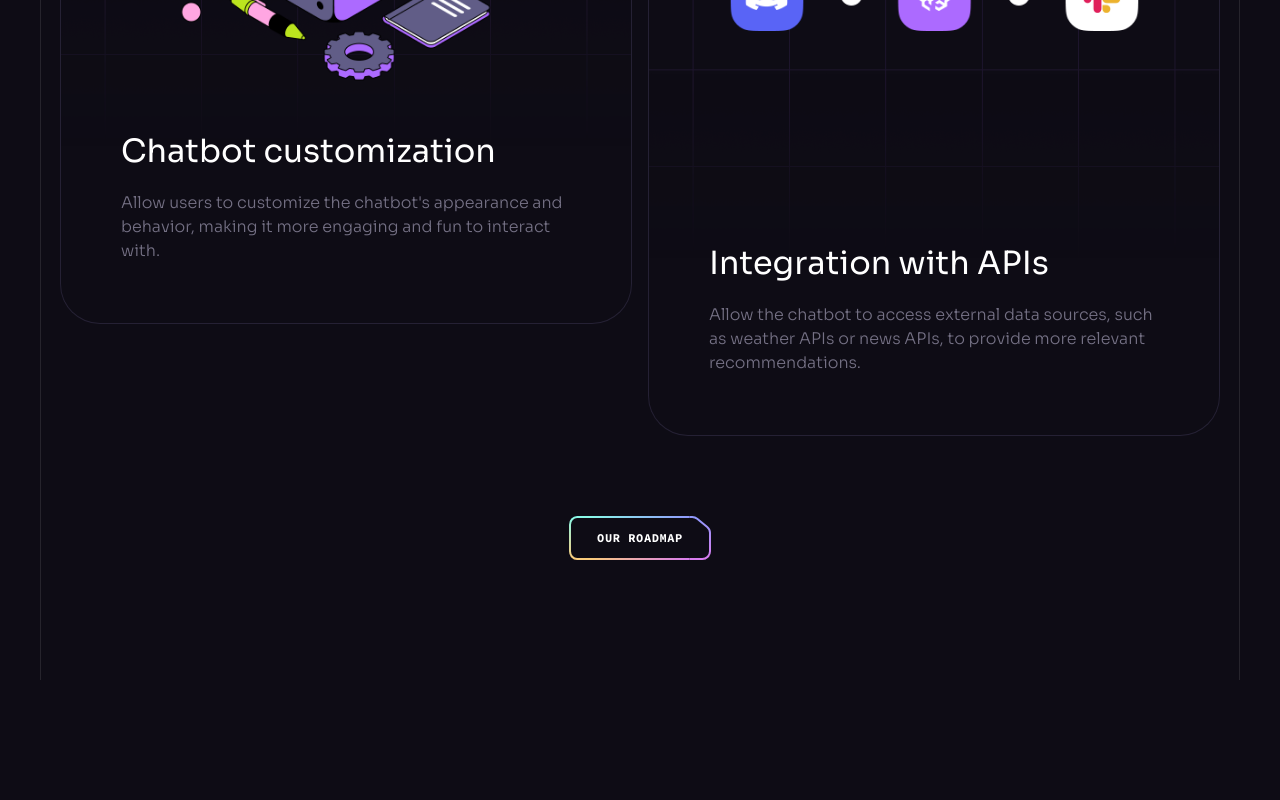
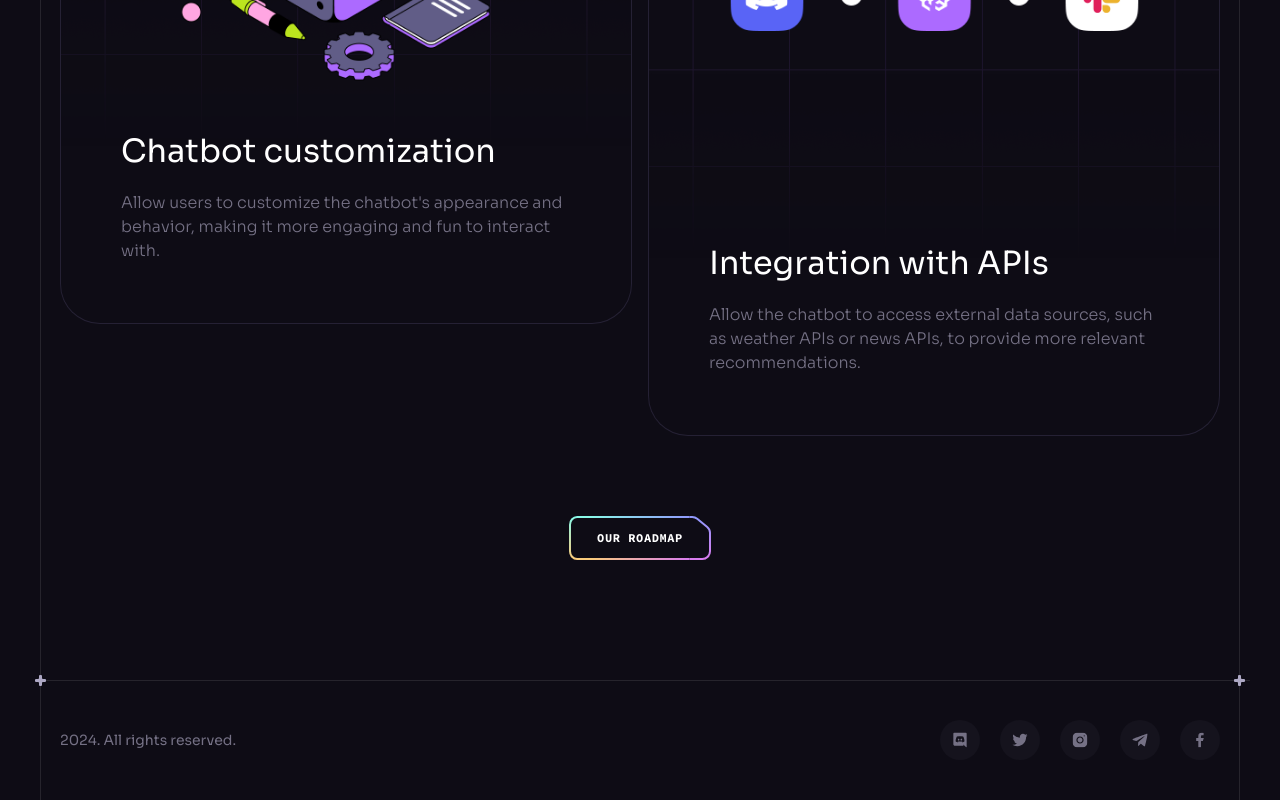
Before and after one commit to Karthik290902/Modern-AI-Website, a React (Vite) app: page / in a window 1280 px wide. Shown: the part 8589-9389 px from the top of the page. Before the commit the page ends 9269 px from the top, so only its background shows below. Built offline with nearby package versions, Linux system fonts and the light colour scheme.

Commit message:
Footer Section

```diff
--- a/src/App.jsx
+++ b/src/App.jsx
@@ -7,6 +7,7 @@
 import Services from "./components/Services";
 import Pricing from "./components/Pricing";
 import Roadmap from "./components/Roadmap";
+import Footer from "./components/Footer";
 
 const App = () => {
   return (
@@ -19,6 +20,7 @@
         <Services />
         <Pricing />
         <Roadmap />
+        <Footer />
       </div>
       <ButtonGradient />
     </>
--- /dev/null
+++ b/src/components/Footer.jsx
@@ -0,0 +1,29 @@
+import React from "react";
+import Section from "./Section";
+import { socials } from "../constants";
+
+const Footer = () => {
+  return (
+    <Section crosses className="!px-0 !py-10">
+      <div className="container flex sm:justify-between justify-center items-center gap-10 max-sm:flex-col">
+        <p className="caption text-n-4 lg:block">
+          {new Date().getFullYear()}. All rights reserved.
+        </p>
+        <ul className="flex gap-5 flex-wrap">
+          {socials.map((item) => (
+            <a
+              key={item.id}
+              href={item.url}
+              target="_blank"
+              className="flex items-center justify-center w-10 h-10 bg-n-7 rounded-full transition-colors hover:bg-n-6"
+            >
+              <img src={item.iconUrl} width={16} height={16} alt={item.title} />
+            </a>
+          ))}
+        </ul>
+      </div>
+    </Section>
+  );
+};
+
+export default Footer;
```
